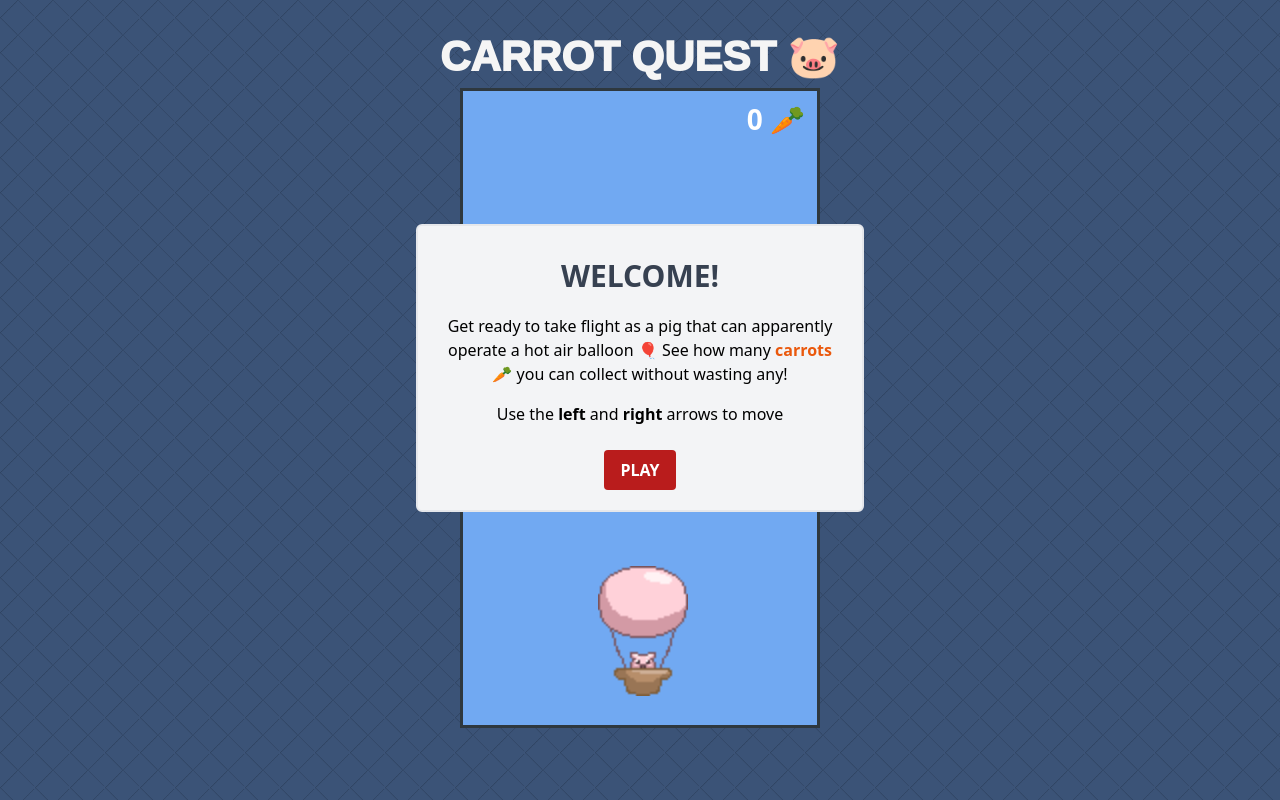
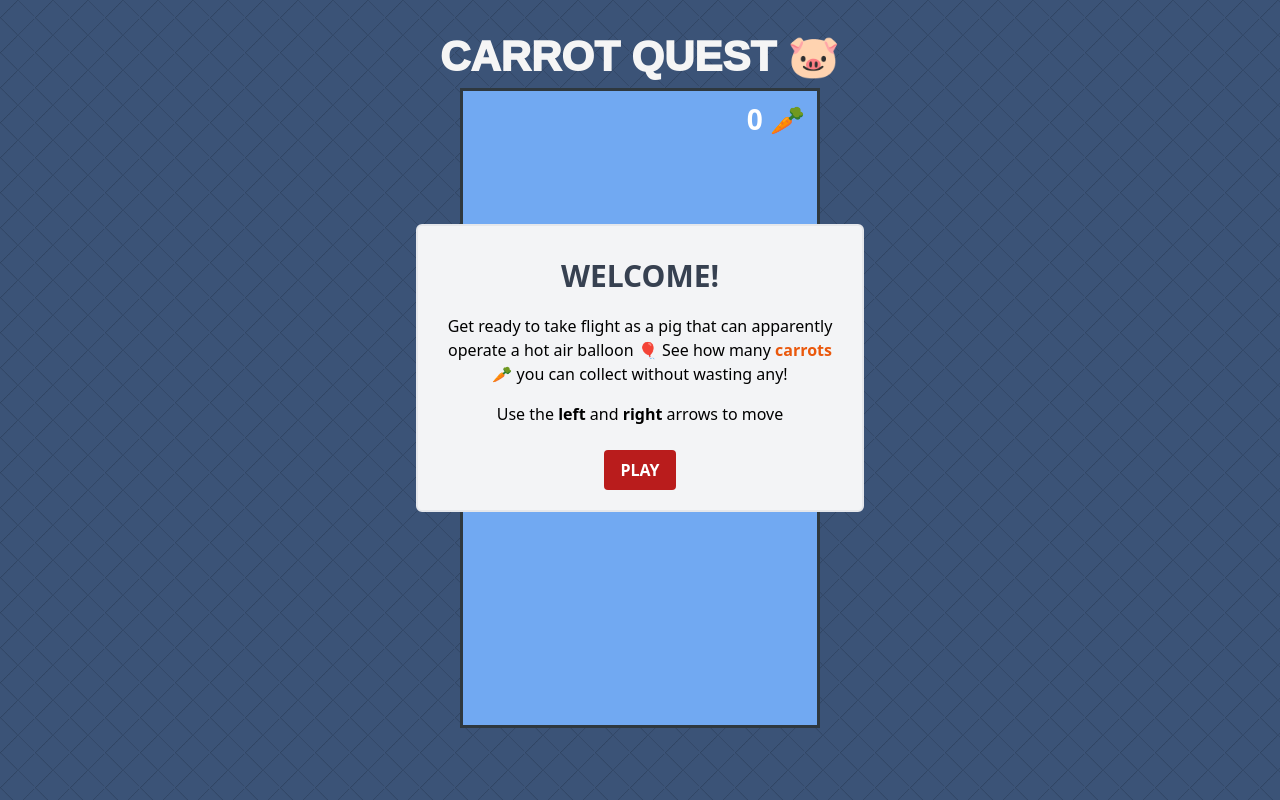
Before and after one commit to Gavin-Ho/carrot-quest, a React (Create React App) app: page / in a window 1280 px wide. Built offline with nearby package versions, Linux system fonts and the light colour scheme; a web font is replaced by a local one.

Commit message:
Deployment test

```diff
--- a/src/components/App.jsx
+++ b/src/components/App.jsx
@@ -4,12 +4,13 @@ import styled from "styled-components";
 import StartGame from "./StartGame";
 import GameOver from "./GameOver";
 
+import balloonImage from "../images/balloon.png";
+
 var chew = new Audio('../audio/chew-cropped.mp3')
 chew.volume = 0.5;
 
 var gameoverSound = new Audio('../audio/mixkit-arcade-retro-game-over-213.wav');
 gameoverSound.volume = 0.5;
-
 
 const RATIO = 2;
 
@@ -310,7 +311,7 @@ const AirBalloon = styled.div`
   position: absolute;
   width: ${(props) => props.width}px;
   height: ${(props) => props.height}px;
-  background-image: ${(props) => props.animation};
+  background-image: ${balloonImage};
   background-size: cover;
   background-position: center;
   top: 475px;
```
